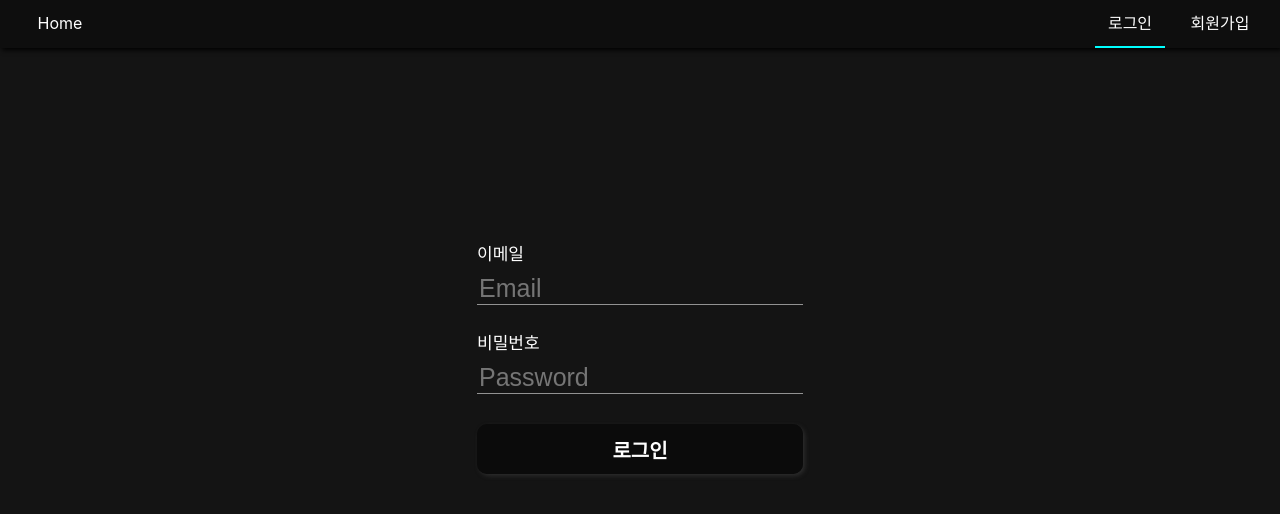
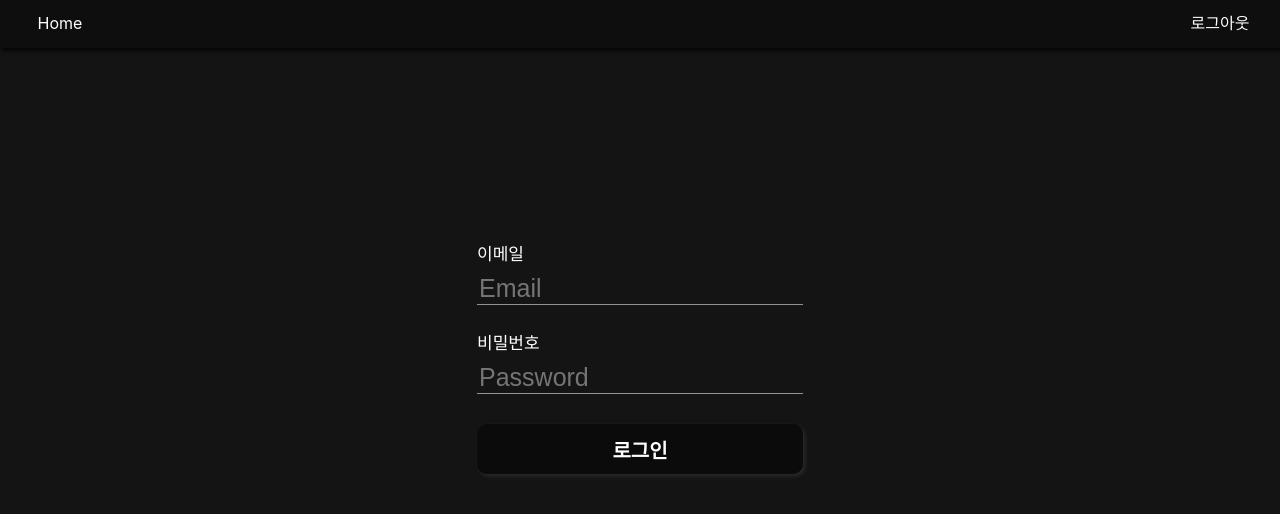
Before and after one commit to ShinEunJin/bigyeong, a React (Create React App) app in the folder client/: page /login in a window 1280 px wide. Shown: the top 514 px of the page. Built offline with nearby package versions, Linux system fonts and the light colour scheme; no server answers.

Commit message:
add logout front

```diff
--- a/client/src/Components/Header.js
+++ b/client/src/Components/Header.js
@@ -1,8 +1,10 @@
-import React from 'react'
+import React, { useEffect } from 'react'
+import { useDispatch, useSelector } from 'react-redux'
 import { Link, withRouter } from 'react-router-dom'
 import styled from "styled-components"
+import { logout } from "../_actions/user_action"
 
-const Header = styled.header`
+const HeaderBar = styled.header`
     position: fixed;
     top: 0;
     width: 100%;
@@ -30,8 +32,26 @@ const OnPage = styled.div`
     transition: border-bottom 0.1s linear;
 `
 
-export default withRouter(props => (
-    <Header>
+function Header(props) {
+
+    const user = useSelector(state => state.user)
+
+    const dispatch = useDispatch()
+
+    const onLogoutHandler = () => {
+        dispatch(logout())
+            .then(res => {
+                if(res.payload.success){
+                    props.history.push(`${props.location.pathname}`)
+                } else {
+                    alert("로그아웃 실패했습니다.")
+                }
+            })
+    }
+
+    if (user.userData && !user.userData.isAuth) {
+        return (
+            <HeaderBar>
                 <div>
                     <OnPage current={props.location.pathname === "/"}>
                         <SLink to="/">Home</SLink>
@@ -45,5 +65,24 @@ export default withRouter(props => (
                         <SLink to="/register">회원가입</SLink>
                     </OnPage>
                 </div>
-    </Header>
-))
+            </HeaderBar>
+        )
+    } else {
+        return (
+            <HeaderBar>
+                <div>
+                    <OnPage current={props.location.pathname === "/"}>
+                        <SLink to="/">Home</SLink>
+                    </OnPage>
+                </div>
+                <div style={{ display: "flex" }}>
+                    <OnPage>
+                        <div style={{ fontSize: "16px", cursor: "pointer" }} onClick={onLogoutHandler}>로그아웃</div>
+                    </OnPage>
+                </div>
+            </HeaderBar >
+        )
+    }
+}
+
+export default withRouter(Header)
--- a/client/src/Routes/Home.js
+++ b/client/src/Routes/Home.js
@@ -1,6 +1,7 @@
 import React from 'react'
 
 function Home() {
+
     return (
         <>
             <div>Home</div>
--- a/client/src/Routes/Login.js
+++ b/client/src/Routes/Login.js
@@ -77,9 +77,9 @@ function Login(props) {
         <Div>
             <Form onSubmit={onSumbitHandler}>
                 <Label>이메일</Label>
-                <Input type="email" placeholder="Email" value={email} onChange={onChangeEmail} />
+                <Input type="email" required placeholder="Email" value={email} onChange={onChangeEmail} />
                 <Label>비밀번호</Label>
-                <Input type="password" placeholder="Password" value={password} onChange={onChangePassword} />
+                <Input type="password" required placeholder="Password" value={password} onChange={onChangePassword} />
                 <Button type="submit">로그인</Button>
             </Form>
         </Div>
--- a/client/src/Routes/Register.js
+++ b/client/src/Routes/Register.js
@@ -91,13 +91,13 @@ function Login(props) {
         <Div>
             <Form onSubmit={onSubmitHandler}>
                 <Label>이메일</Label>
-                <Input type="email" placeholder="Email" value={email} onChange={onChangeEmail} />
+                <Input type="email" required placeholder="Email" value={email} onChange={onChangeEmail} />
                 <Label>이름</Label>
-                <Input type="text" placeholder="Name" value={name} onChange={onChangeName} />
+                <Input type="text" required placeholder="Name" value={name} onChange={onChangeName} />
                 <Label>비밀번호</Label>
-                <Input type="password" placeholder="Password" value={password} onChange={onChangePassword} />
+                <Input type="password" required placeholder="Password" value={password} onChange={onChangePassword} />
                 <Label>비밀번호 확인</Label>
-                <Input type="password" placeholder="Confirm Password" value={confirmPassword} onChange={onChangeConfirmPassword} />
+                <Input type="password" required placeholder="Confirm Password" value={confirmPassword} onChange={onChangeConfirmPassword} />
                 <Button type="submit">회원 가입</Button>
             </Form>
         </Div>
--- a/client/src/_actions/types.js
+++ b/client/src/_actions/types.js
@@ -1,3 +1,4 @@
 export const LOGIN_USER = "LOGIN_USER"
 export const REGISTER_USER = "REGISTER_USER"
+export const LOGOUT_USER = "LOGOUT_USER"
 export const AUTH_USER = "AUTH_USER"
--- a/client/src/_actions/user_action.js
+++ b/client/src/_actions/user_action.js
@@ -1,5 +1,5 @@
 import axios from "axios"
-import { AUTH_USER, LOGIN_USER, REGISTER_USER } from "./types"
+import { AUTH_USER, LOGIN_USER, REGISTER_USER, LOGOUT_USER } from "./types"
 
 export const loginUser = async (dataToSubmit) => {
     const request = await axios.post("/api/users/login", dataToSubmit).then(res => res.data)
@@ -17,6 +17,14 @@ export const registerUser = async (dataToSubmit) => {
     }
 }
 
+export const logout = async () => {
+    const request = await axios.get("/api/users/logout").then(res => res.data)
+    return {
+        type: LOGOUT_USER,
+        payload: request
+    }
+}
+
 export const auth = async () => {
     const request = await axios.get("/api/users/auth").then(res => res.data)
     return {
--- a/client/src/_reducers/user_reducer.js
+++ b/client/src/_reducers/user_reducer.js
@@ -1,4 +1,4 @@
-import { AUTH_USER, LOGIN_USER, REGISTER_USER } from "../_actions/types";
+import { AUTH_USER, LOGIN_USER, REGISTER_USER, LOGOUT_USER } from "../_actions/types";
 
 export default (state = {}, action) => {
     switch (action.type) {
@@ -6,6 +6,8 @@ export default (state = {}, action) => {
             return { ...state, login: action.payload }
         case REGISTER_USER:
             return { ...state, register: action.payload }
+        case LOGOUT_USER:
+            return { ...state, logout: action.payload}
         case AUTH_USER:
             return { ...state, userData: action.payload }
         default:
--- a/client/src/hoc/auth.js
+++ b/client/src/hoc/auth.js
@@ -1,4 +1,4 @@
-import { useEffect, useState } from "react"
+import { useEffect } from "react"
 import { useDispatch } from "react-redux"
 import { auth } from "../_actions/user_action"
 
```
Also changed, not shown: 1 other file (tests, documents, lock files or other folders). Lines whose indentation alone changed are shown as unchanged.
